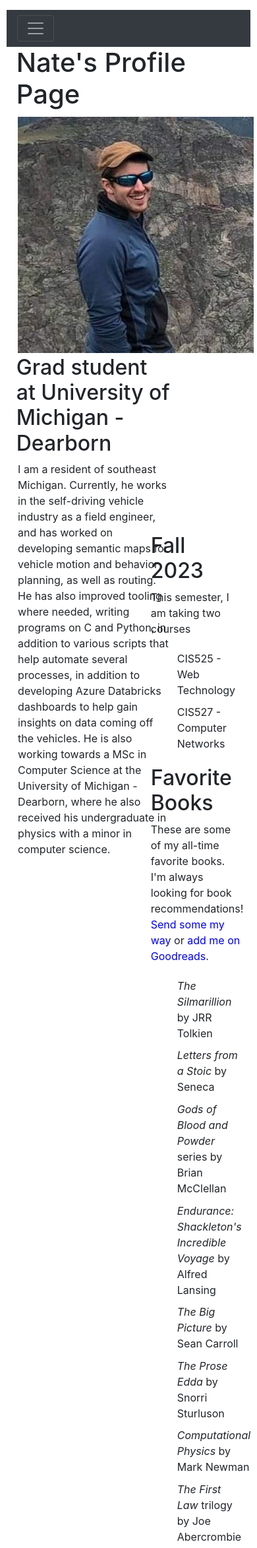
After one commit to Jormogundr/campsite, a Flask app: page /profile in a window 390 px wide. The commit adds this page. Shown: the whole page at 66% size. Run offline with Flask 3, Linux system fonts and the light colour scheme; some libraries are stand-ins or nearby versions.

Commit message:
favicon, and profile view resources

```diff
--- a/website/auth.py
+++ b/website/auth.py
@@ -64,3 +64,7 @@ def sign_up():
             return redirect(url_for('views.home'))
 
     return render_template("sign_up.html", user=current_user)
+
+@auth.route('/profile', methods=['GET', 'POST'])
+def profile():
+    return render_template("profile.html", user=current_user)
--- /dev/null
+++ b/website/static/styles/profile.css
@@ -0,0 +1,80 @@
+/* Main page elements */
+body {
+    width: 95vw;
+    background-color: white;
+    margin: 15px auto;
+    height: 95vh;
+}
+main {
+    width: 60vw;
+    float: left;
+    height: 75vh;
+}
+aside {
+    width: 35vw;
+    float: right;
+    height: 75vh;
+}
+main div p {
+  margin-left: 1%;
+  margin-right: 1%;
+}
+
+/* Tweaks to links */
+a:link { color: blue; }
+a:visited { color: orangered; }
+a:hover, a:focus { color: rgb(104, 15, 112); }
+img {
+    margin: 1%;
+}
+
+
+/* Media queries */
+
+/* All wide screens*/
+@media screen and (min-width: 959px) and (max-width: 3840px) {
+  #no_pdf{visibility: hidden;}
+}
+/* tablet portrait layout (768px to 959px) */
+@media only screen and (max-width: 959px) {
+  body {
+    width: 95vw;
+    background-color: white;
+    margin: 15px auto;
+    outline: 0px solid #000000;
+    height: 95vh;
+  }
+  #no_pdf{visibility: hidden;}
+}
+/* mobile landscape layout (480px to 767px) */
+@media only screen and (max-width: 767px) {
+  body {
+    width: 95vw;
+    background-color: white;
+    margin: 15px auto;
+    outline: 0px solid #000000;
+    height: 95vh;
+  }
+  object {
+    visibility: hidden;
+  }
+  #no_pdf {
+    visibility: visible;
+  }
+}
+/* mobile portrait layout (479px or less) */
+@media only screen and (max-width: 479px) {
+  body {
+    width: 95vw;
+    background-color: white;
+    margin: 15px auto;
+    outline: 0px solid #000000;
+    height: 95vh;
+  }
+  ul li{
+    display:inline-block;
+    margin:0;
+    padding:5% 0;
+    list-style-type: circle;
+  }
+}
--- a/website/templates/base.html
+++ b/website/templates/base.html
@@ -13,6 +13,8 @@
             href="https://stackpath.bootstrapcdn.com/font-awesome/4.7.0/css/font-awesome.min.css"
             crossorigin="anonymous" />
 
+        <!-- Free license ©️Pngtree clipart PNG Designed By liz from https://pngtree.com/freepng/yellow-triangle-tent-clip-art_5892306.html?sol=downref&id=bef -->
+        <link rel="shortcut icon" href="static/images/favicon.png">
 
         <title>{% block title %}Home{% endblock %}</title>
     </head>
@@ -30,10 +32,13 @@
                     {% if user.is_authenticated %}
                     <a class="nav-item nav-link" id="home" href="/">Home</a>
                     <a class="nav-item nav-link" id="logout" href="/logout">Logout</a>
+                    <a class="nav-item nav-link" id="profile" href="/profile">My
+                        Profile</a>
                     {% else %}
                     <a class="nav-item nav-link" id="login" href="/login">Login</a>
                     <a class="nav-item nav-link" id="signUp" href="/sign-up">Sign
                         Up</a>
+
                     {% endif %}
                 </div>
             </div>
@@ -71,21 +76,5 @@
             src="https://maxcdn.bootstrapcdn.com/bootstrap/4.0.0/js/bootstrap.min.js"
             integrity="sha384-JZR6Spejh4U02d8jOt6vLEHfe/JQGiRRSQQxSfFWpi1MquVdAyjUar5+76PVCmYl"
             crossorigin="anonymous"></script>
-
-
-        <!--
-            This is only needed for the note functionality.
-        {% block javascript %}
-        <script type="text/javascript">
-      function deleteNote(noteId) {
-        fetch("/delete-note", {
-            method: "POST",
-            body: JSON.stringify({ noteId: noteId }),
-        }).then((_res) => {
-            window.location.href = "/";
-        });
-        }
-        </script>
-        {% endblock %} -->
     </body>
 </html>
--- /dev/null
+++ b/website/templates/profile.html
@@ -0,0 +1,53 @@
+{% extends "base.html" %} {% block title %}Home{% endblock %} {% block content%}
+<body>
+    <link rel="stylesheet" href="/static/styles/profile.css">
+    <header>
+        <h1 id="title">Nate's Profile Page</h1>
+    </header>
+    <main>
+        <img src="static/images/nate_rmnp.jpg" alt="Nate in RMNP" id="my_photo">
+        <div>
+            <h2>Grad student at University of Michigan - Dearborn</h2>
+            <p>I am a resident of southeast Michigan. Currently, he works in the
+                self-driving vehicle industry as a field engineer, and has
+                worked on developing semantic maps for vehicle motion and
+                behavior planning, as well as routing. He has also improved
+                tooling where needed, writing programs on C and Python, in
+                addition to various scripts that help automate several
+                processes, in addition to developing Azure Databricks dashboards
+                to help gain insights on data coming off the vehicles. He is
+                also working towards a MSc in Computer Science at the University
+                of Michigan - Dearborn, where he also received his undergraduate
+                in physics with a minor in computer science.</p>
+        </div>
+    </main>
+
+    <aside>
+        <h2>Fall 2023</h2>
+        <p>This semester, I am taking two courses</p>
+        <ul>
+            <li>CIS525 - Web Technology</li>
+            <li>CIS527 - Computer Networks</li>
+        </ul>
+
+        <h2>Favorite Books</h2>
+        <p>These are some of my all-time favorite books. I'm always looking for
+            book recommendations! <a href="mailto:piercen@umich.edu">Send some
+                my way</a> or <a
+                href="https://www.goodreads.com/user/show/47147568-nate-pierce">add
+                me on Goodreads</a>.</p>
+        <ul>
+            <li><i>The Silmarillion</i> by JRR Tolkien</li>
+            <li><i>Letters from a Stoic</i> by Seneca</li>
+            <li><i>Gods of Blood and Powder </i>series by Brian McClellan</li>
+            <li><i>Endurance: Shackleton's Incredible Voyage</i> by Alfred
+                Lansing</li>
+            <li><i>The Big Picture</i> by Sean Carroll</li>
+            <li><i>The Prose Edda</i> by Snorri Sturluson</li>
+            <li><i>Computational Physics</i> by Mark Newman</li>
+            <li><i>The First Law</i> trilogy by Joe Abercrombie</li>
+        </ul>
+    </aside>
+</body>
+
+{% endblock %}
```
Also changed, not shown: website/templates/home.html (+0 -20 lines), website/static/images/favicon.png (added), website/static/images/nate_rmnp.jpg (added).
